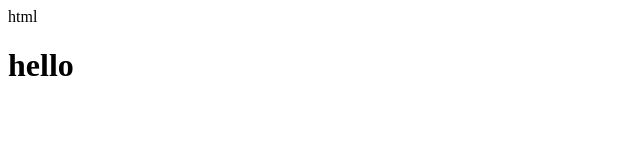
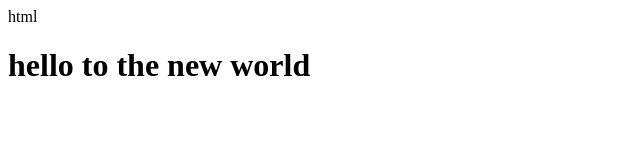
Before and after one commit to kanika-10/coursera-html, a plain HTML site: page site/index.html in a window 1280 px wide. Shown: the whole page, without its empty margins (0-640 px from the left). Drawn offline with Linux system fonts and the light colour scheme.

Commit message:
changes to new page

```diff
--- a/site/index.html
+++ b/site/index.html
@@ -2,6 +2,6 @@ html
 <title>hello coursera</title>
 <head>
 	<body>
-		<h1>hello</h1>
+		<h1>hello to the new world</h1>
 	</body>
 </head>
```
